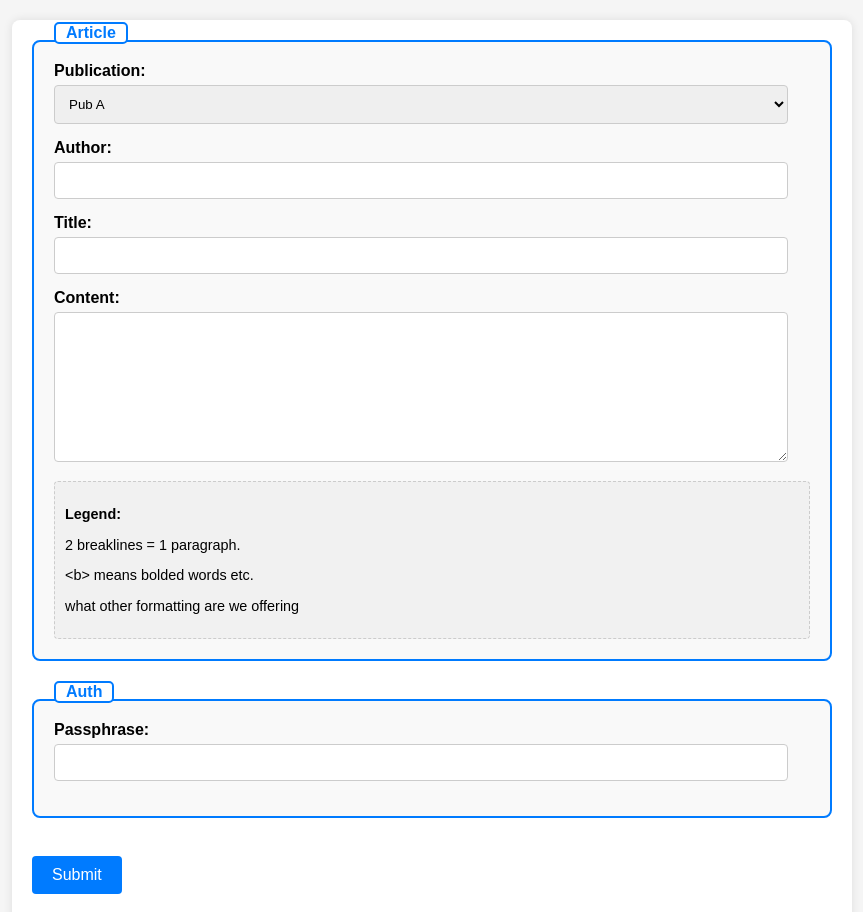
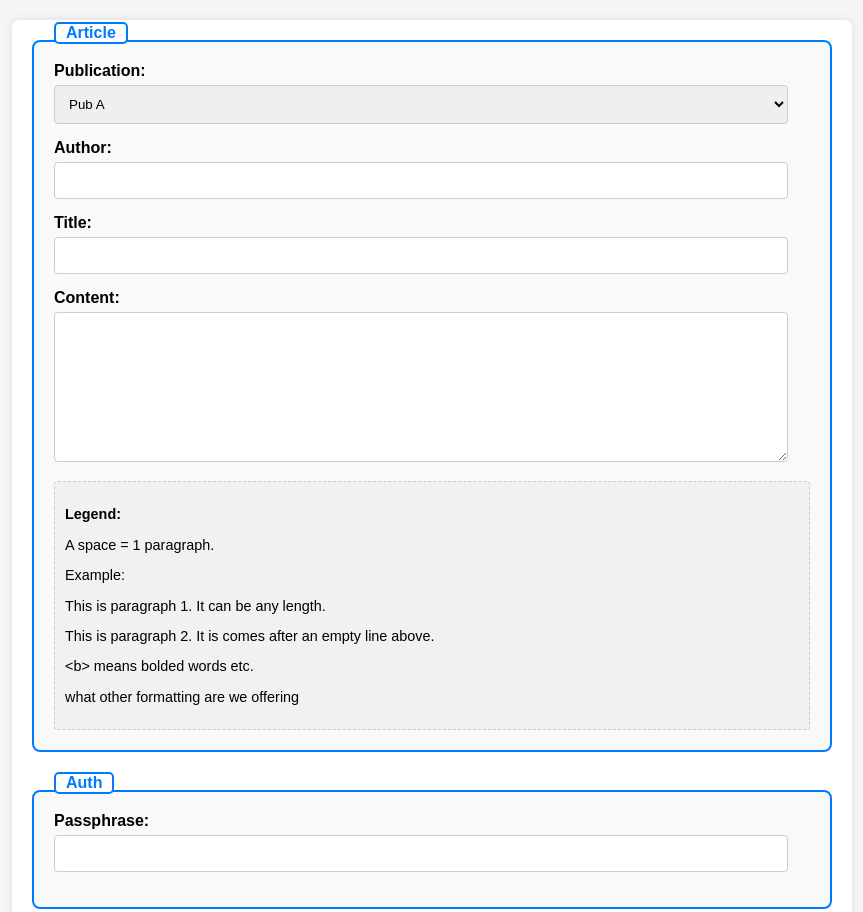
Before and after one commit to tymnicholas/poc-break-glass, a plain HTML site: page index.html in a window 1280 px wide. Shown: the top 912 px of the page, without its empty margins (208-1071 px from the left). Drawn offline with Linux system fonts and the light colour scheme.

Commit message:
Update index.html

```diff
--- a/index.html
+++ b/index.html
@@ -32,7 +32,12 @@
                 </div>
                 <div class="markdown-legend">
                     <p><strong>Legend:</strong></p>
-                    <p>2 breaklines = 1 paragraph.</p>
+                    <p>A space = 1 paragraph.</p>
+                    <p>Example:</p>
+                    <p>This is paragraph 1. It can be any length.</p>
+                    <p></p>
+                    <p>This is paragraph 2. It is comes after an empty line above.</p>
+                    <p></p>
                     <p>&lt;b&gt; means bolded words etc.</p>
                     <p>what other formatting are we offering</p>
                 </div>
@@ -76,6 +81,7 @@
             })
             .then(response => response.json())
             .then(result => {
+                console.log(result);
                 showAlert("Submission successful!", "alert-success");
             })
             .catch(error => {
```
